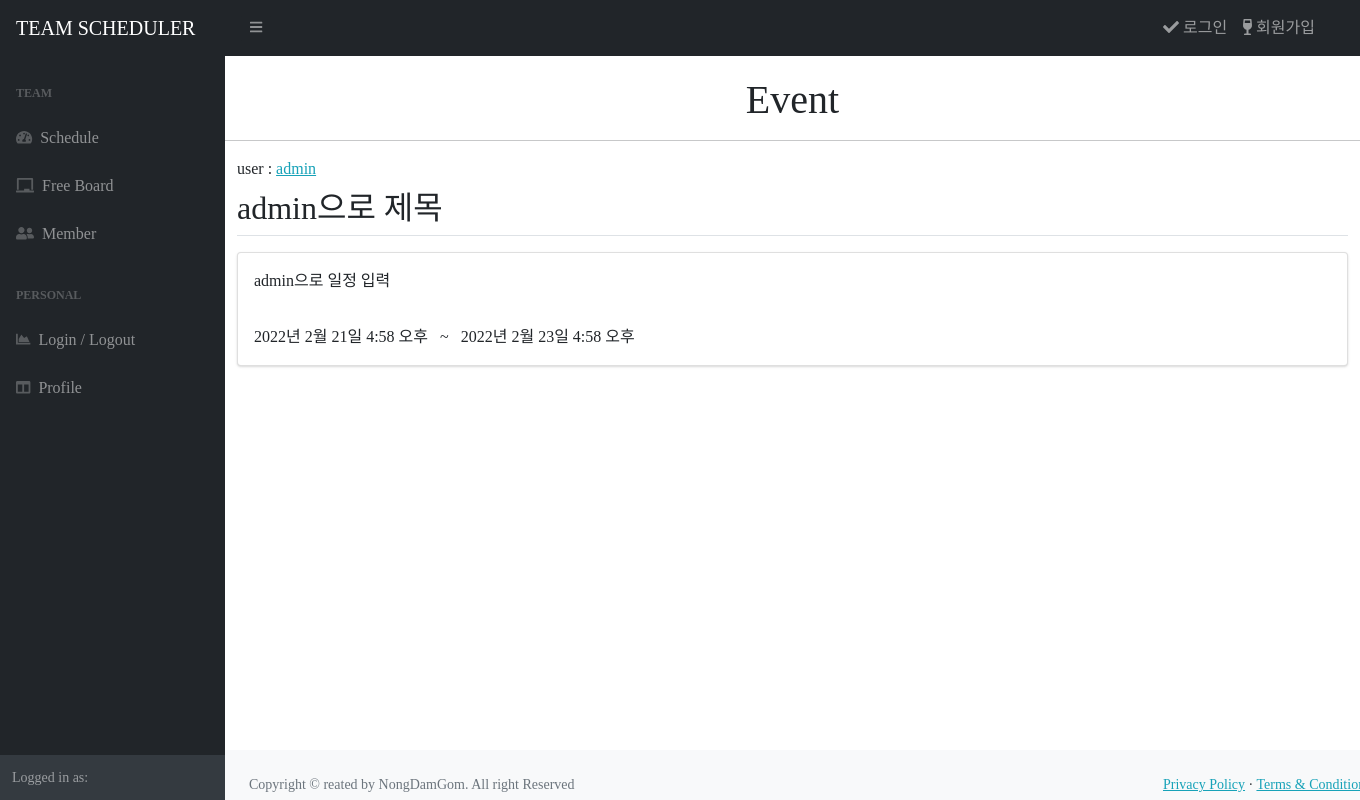
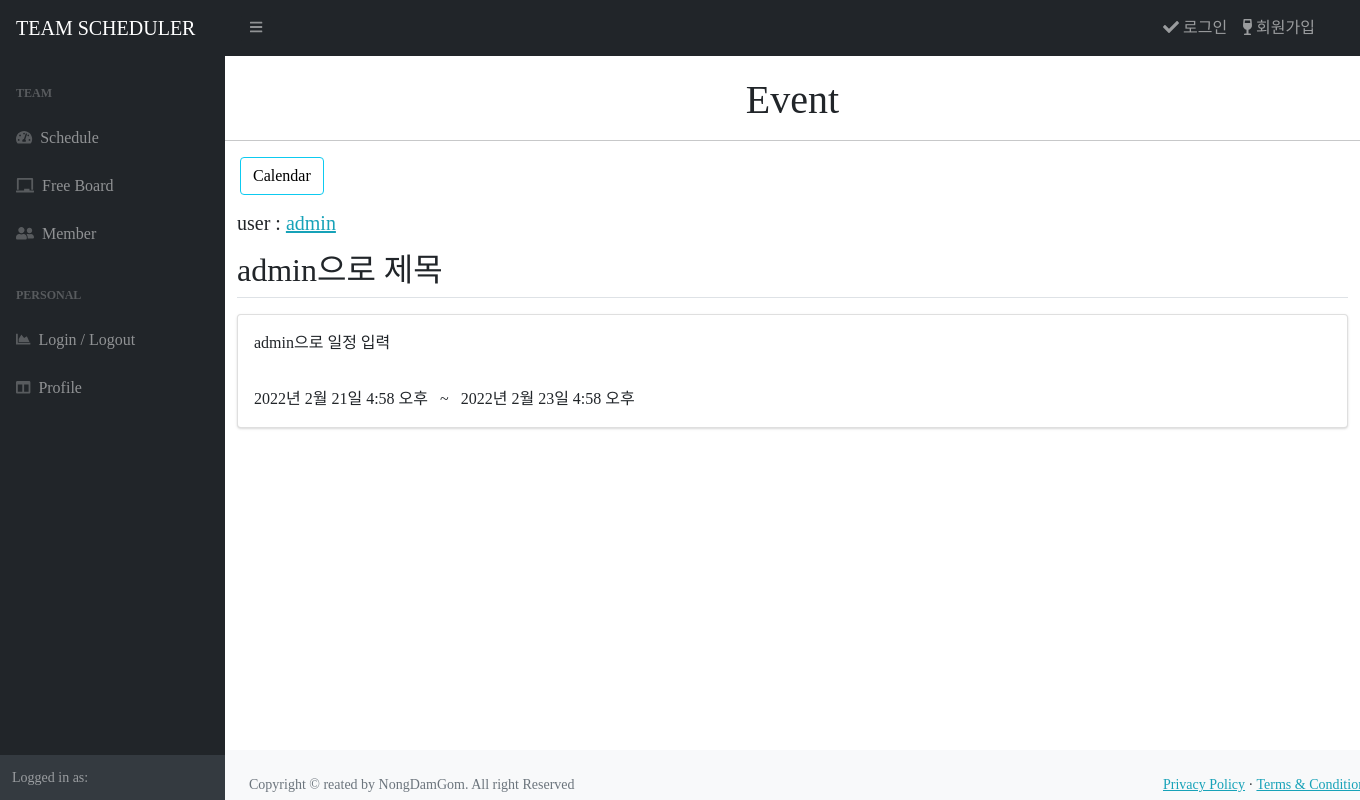
Before and after one commit to SonYongho/Interface_project, a Django app: page /cal/event/detail/11/ in a window 1360 px wide; the page is wider, and only the part inside the window is pictured. Run offline with Django 4.2, Linux system fonts and the light colour scheme; data comes from the database, SQL or seed files in the repository; some libraries are stand-ins or nearby versions; some web fonts are replaced.

Commit message:
event detail 변경 사항

```diff
--- a/templates/cal/event_detail.html
+++ b/templates/cal/event_detail.html
@@ -1,7 +1,11 @@
 {% extends 'cal/cal_base.html' %} {% block title %} Event {% endblock %} {% block content_side %}
 
+<div class="clearfix">
+  <a class="btn btn-info left" href="{% url 'cal:calendar' %}"> Calendar </a>
+</div>
+
 <div class="container my-3">
-  <div>user : <a href="{% url 'users:profile' event.author.pk %}">{{ event.author.username }}</a></div>
+  <h5>user : <a href="{% url 'users:profile' event.author.pk %}">{{ event.author.username }}</a></h5>
   <h2 class="border-bottom py-2">{{ event.title }}</h2>
   <div class="card my-3">
     <div class="card-body">
```
